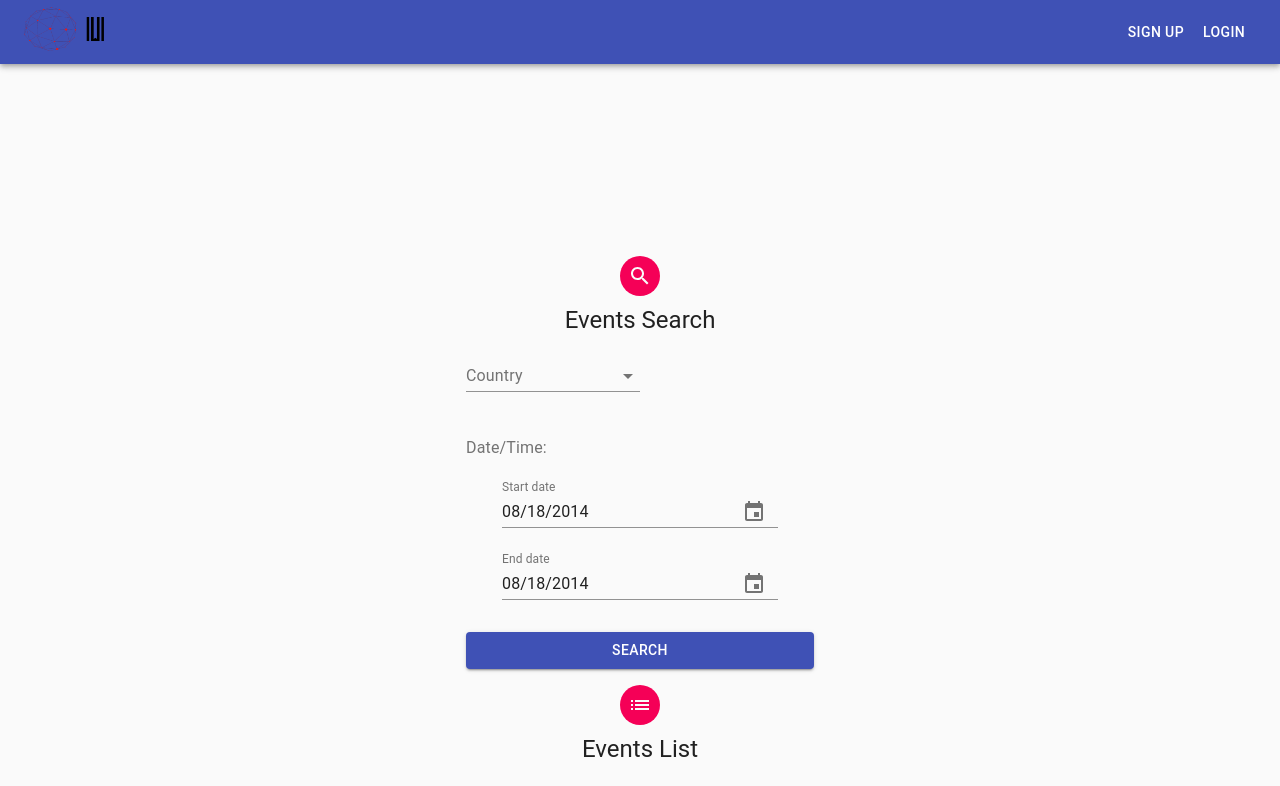
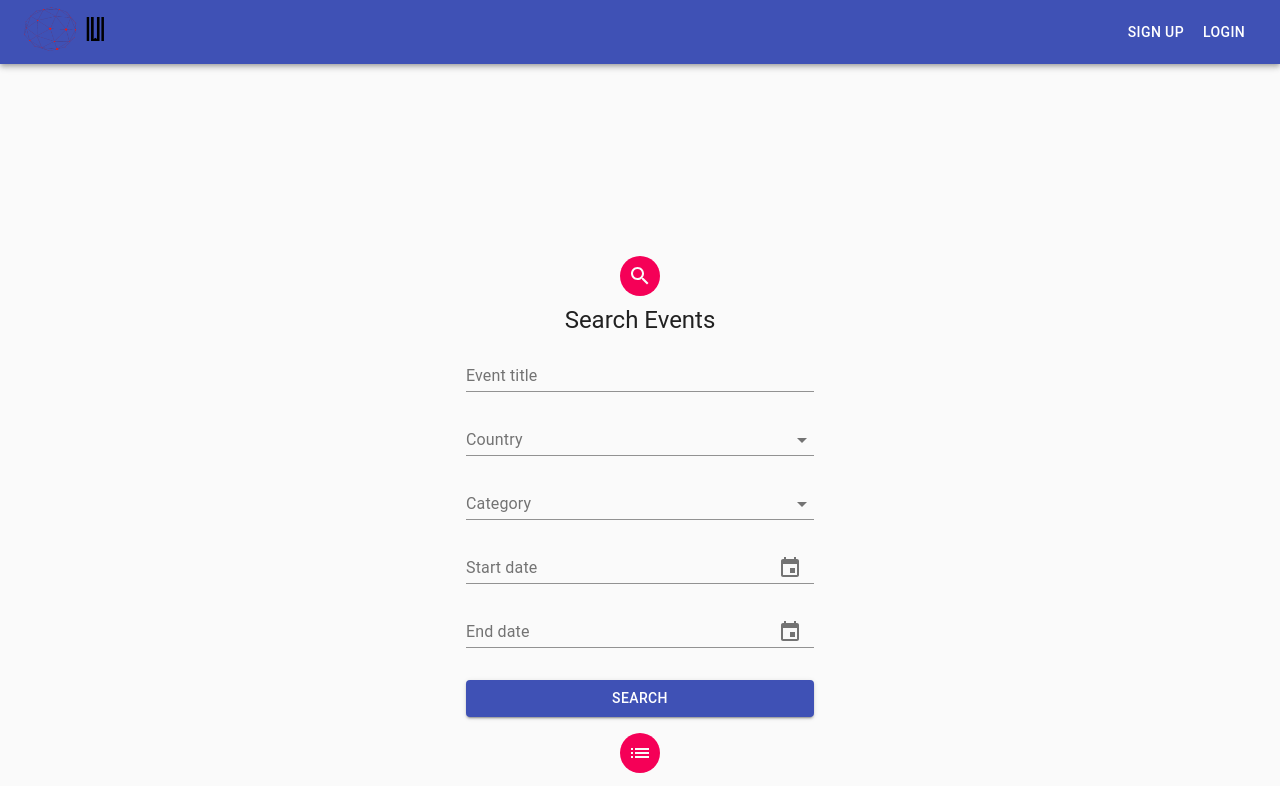
Before and after one commit to emna7/IWI, a React app: page /events in a window 1280 px wide. Shown: the top 786 px of the page. Built offline with nearby package versions, Linux system fonts and the light colour scheme; the HTML template or start-up script is replaced by a standard one.

Commit message:
[updated] events list and search filters, [updating] events seach API route with random params

```diff
--- a/frontend/components/event/SearchEvents.js
+++ b/frontend/components/event/SearchEvents.js
@@ -17,6 +17,7 @@ import FormControl from '@material-ui/core/FormControl';
 import InputLabel from '@material-ui/core/InputLabel';
 import MenuItem from '@material-ui/core/MenuItem';
 import locations from './../../utils/locations';
+import categories from './../../utils/categories';
 
 import {
   MuiPickersUtilsProvider,
@@ -55,8 +56,8 @@ const useStyles = makeStyles((theme) => ({
 
   formControl: {
     marginTop: theme.spacing(1),
-    width: "50%",
-    marginBottom: theme.spacing(3),
+    width: "100%",
+    marginBottom: theme.spacing(1),
   },
   selectEmpty: {
     marginTop: theme.spacing(2),
@@ -65,19 +66,16 @@ const useStyles = makeStyles((theme) => ({
 
 const SearchEvents = () => {
   const classes = useStyles();
-  const [expanded, setExpanded] = React.useState('panel1');
 
   const [currentState, setState] = React.useState({
+    title: '',
     country: '',
     state: '',
     city: '',
+    category: '',
     startDate: null,
     endDate: null,
   });
-
-  const handleChange = (panel) => (event, newExpanded) => {
-    setExpanded(newExpanded ? panel : false);
-  };
 
   const handleInputChange = (e) => {
 		const {name, value} = e.target;
@@ -87,16 +85,14 @@ const SearchEvents = () => {
 		});
 	};
 
-  const [selectedDate, setSelectedDate] = React.useState(new Date('2014-08-18T21:11:54'));
-
-  const handleDateChange = (date) => {
-    setSelectedDate(date);
-  };
+  const submitSearch = () => {};
 
   const {
+    title,
     country,
     state,
     city,
+    category,
     startDate,
     endDate,
   } = currentState;
@@ -112,9 +108,20 @@ const SearchEvents = () => {
         </Container>
         <Box textAlign="center">
           <Typography  component="h1" variant="h5">
-          Events Search
+            Search Events
           </Typography>
         </Box>
+        <Grid container justify="space-around">
+
+          <TextField
+            className={classes.formControl}
+            id='standard-basic'
+            label='Event title'
+            name='title'
+            value={title}
+            onChange={(e) => handleInputChange(e)}
+          />
+
           {/* COUNTRY */}
           <FormControl className={classes.formControl}>
             <InputLabel id="demo-simple-select-label">Country</InputLabel>
@@ -178,37 +185,56 @@ const SearchEvents = () => {
             </FormControl>
           }
 
-      <FormLabel className={classes.FormLabel} component="legend">Date/Time:</FormLabel>
+          {/* CATEGORY */}
+          <FormControl className={classes.formControl}>
+            <InputLabel id="demo-simple-select-label">Category</InputLabel>
+            <Select
+              labelId="demo-simple-select-label"
+              id="demo-simple-select"
+              value={category}
+              name='category'
+              onChange={(e) => handleInputChange(e)}
+            >
+              <MenuItem value=''>None</MenuItem>
+              {
+                categories.map((l, i) => {
+                  return <MenuItem key={i} value={l}>{l}</MenuItem>
+                })
+              }
+            </Select>
+          </FormControl>
 
           <MuiPickersUtilsProvider utils={DateFnsUtils}>
-      <Grid container justify="space-around">
             <KeyboardDatePicker
+              className={classes.formControl}
               disableToolbar
               variant="inline"
               format="MM/dd/yyyy"
               margin="normal"
               id="date-picker-inline"
               label="Start date"
-          value={selectedDate}
-          onChange={handleDateChange}
+              value={startDate}
+              name='startDate'
+              onChange={(e) => handleInputChange(e)}
               KeyboardButtonProps={{
-            'aria-label': 'change date',
+                'aria-label': 'change start date',
               }}
             />
             <KeyboardDatePicker
+              className={classes.formControl}
               variant="inline"
               disableToolbar
               margin="normal"
               id="date-picker-dialog"
               label="End date"
               format="MM/dd/yyyy"
-          value={selectedDate}
-          onChange={handleDateChange}
+              value={endDate}
+              name='endDate'
+              onChange={(e) => handleInputChange(e)}
               KeyboardButtonProps={{
-            'aria-label': 'change date',
+                'aria-label': 'change end date',
               }}
             />
-      </Grid>
           </MuiPickersUtilsProvider>
 
           <Button
@@ -220,7 +246,7 @@ const SearchEvents = () => {
           >
             Search
           </Button>
-
+        </Grid>
       </div>
     </Container>
   );
--- /dev/null
+++ b/frontend/utils/categories.js
@@ -0,0 +1,14 @@
+const categories = [
+  'Technology',
+  'Sports',
+  'Entertainment',
+  'Music',
+  'Society',
+  'Children',
+  'Environment',
+  'Fund Raising',
+  'Art',
+  'Intellectual',
+];
+
+export default categories;
--- a/models/eventModel.js
+++ b/models/eventModel.js
@@ -4,6 +4,7 @@ const eventschema = mongoose.Schema({
     title: String,
     description: String,
     takesPlace: {from: Date, to: Date},
+    category: String,
     location: {country: String, state: String, city: String},
     createdBy: {type: mongoose.Schema.Types.ObjectId, ref: "User"},
     createdAt: {
```
Also changed, not shown: routes/events.js (+31 -0 lines). Lines whose indentation alone changed are shown as unchanged.
